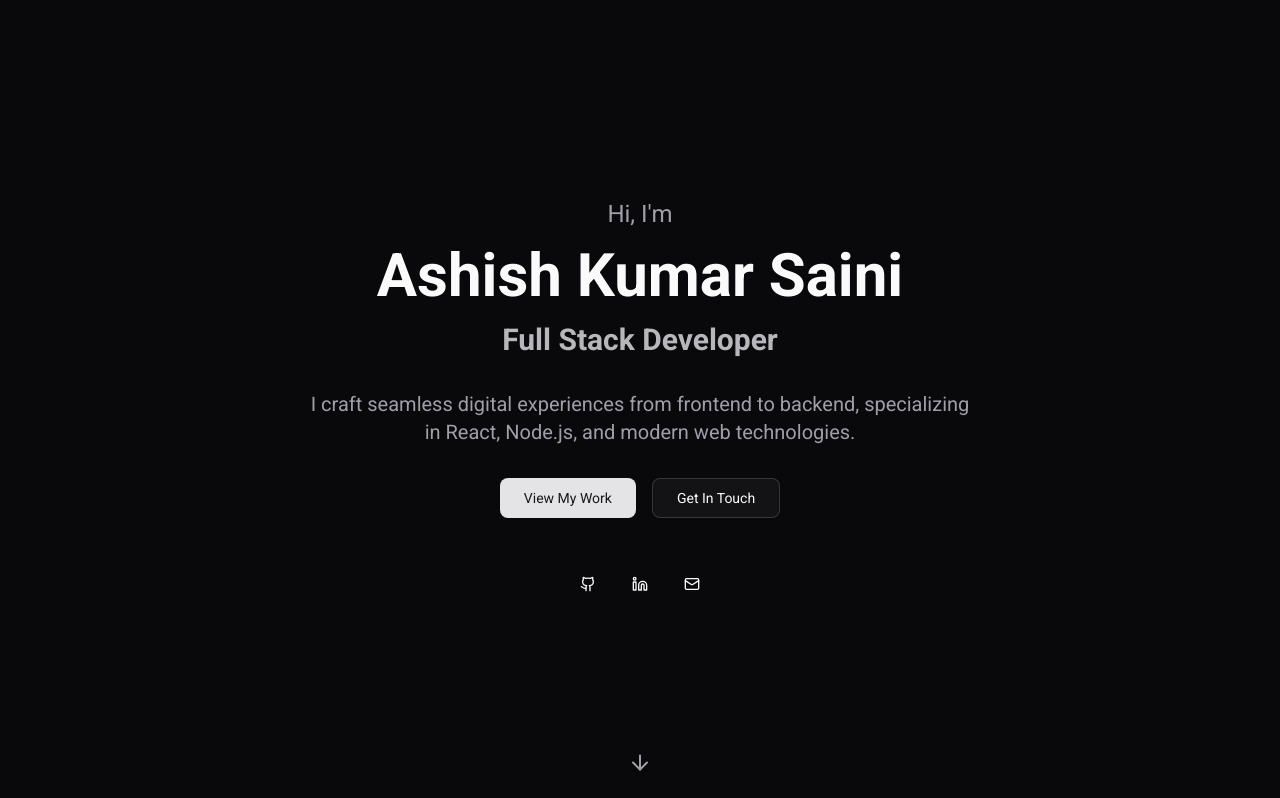
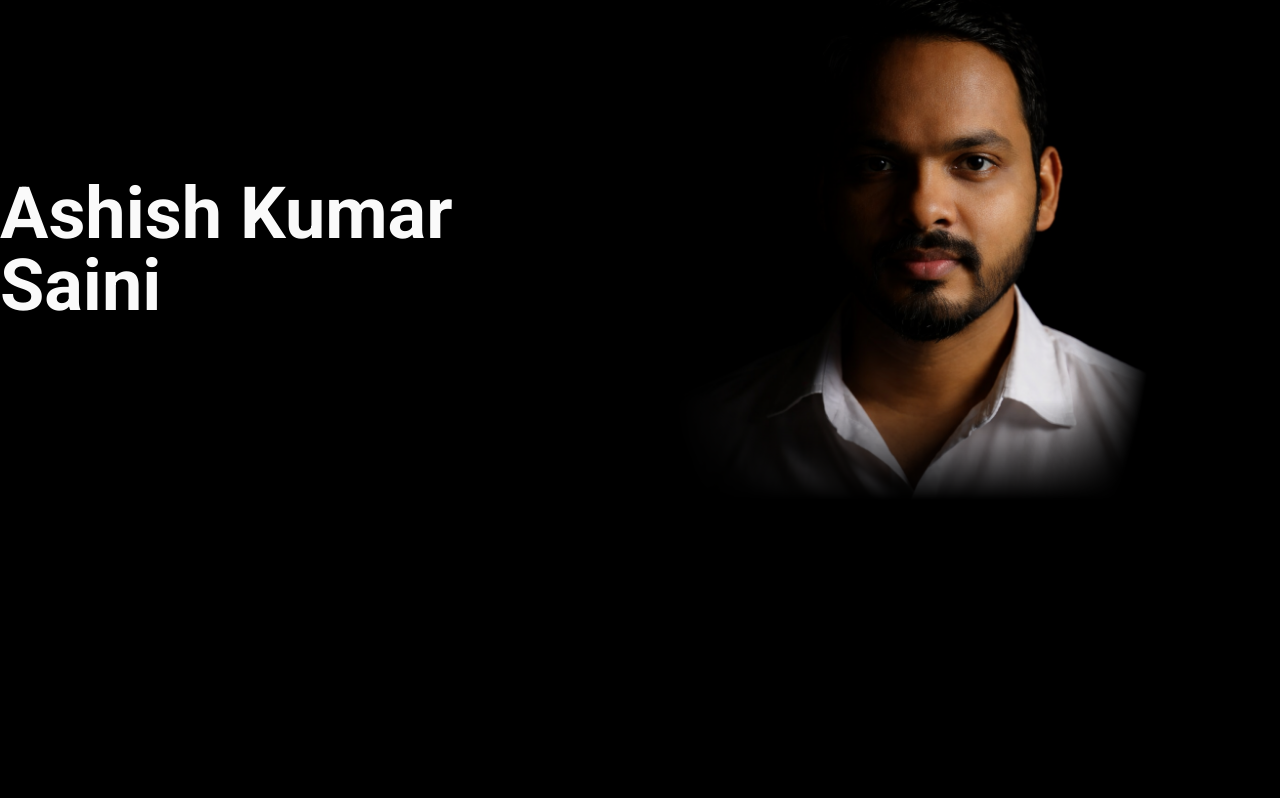
Before and after one commit to ashishkumarsaini/ashish-kumar-saini-portfolio, a Next.js app: page / in a window 1280 px wide. Shown: the top 798 px of the page. Built offline with nearby package versions, Linux system fonts and the light colour scheme.

Commit message:
updated hero section

```diff
--- a/app/globals.css
+++ b/app/globals.css
@@ -48,11 +48,11 @@
 :root {
   --radius: 0.625rem;
   --background: oklch(1 0 0);
-  --foreground: oklch(0.141 0.005 285.823);
+  --foreground: #09090b;
   --card: oklch(1 0 0);
-  --card-foreground: oklch(0.141 0.005 285.823);
+  --card-foreground: #09090b;
   --popover: oklch(1 0 0);
-  --popover-foreground: oklch(0.141 0.005 285.823);
+  --popover-foreground: #09090b;
   --primary: oklch(0.21 0.006 285.885);
   --primary-foreground: oklch(0.985 0 0);
   --secondary: oklch(0.967 0.001 286.375);
@@ -71,7 +71,7 @@
   --chart-4: oklch(0.828 0.189 84.429);
   --chart-5: oklch(0.769 0.188 70.08);
   --sidebar: oklch(0.985 0 0);
-  --sidebar-foreground: oklch(0.141 0.005 285.823);
+  --sidebar-foreground: #09090b;
   --sidebar-primary: oklch(0.21 0.006 285.885);
   --sidebar-primary-foreground: oklch(0.985 0 0);
   --sidebar-accent: oklch(0.967 0.001 286.375);
@@ -81,7 +81,7 @@
 }
 
 .dark {
-  --background: oklch(0.141 0.005 285.823);
+  --background: #09090b;
   --foreground: oklch(0.985 0 0);
   --card: oklch(0.21 0.006 285.885);
   --card-foreground: oklch(0.985 0 0);
@@ -118,7 +118,24 @@
   * {
     @apply border-border outline-ring/50;
   }
+
   body {
     @apply bg-background text-foreground;
   }
 }
+
+html {
+  background-color: var(--foreground);
+}
+
+body {
+  /*
+  * Created with https://www.css-gradient.com
+  * Gradient link: https://www.css-gradient.com/?c1=212121&c2=010101&gt=l&gd=dbl
+  */
+  height: 100vh;
+  /* background: linear-gradient(300deg, #181717, #010101); */
+  background-color: #000000;
+  background-repeat: no-repeat;
+  background-attachment: fixed;
+}
--- a/app/page.tsx
+++ b/app/page.tsx
@@ -3,11 +3,9 @@ import { AboutSection, ContactSection, ExperienceSection, HeroSection, SkillsSec
 export default function Home() {
   return (
     <div>
-      <HeroSection/>
-      <AboutSection/>
-      <ExperienceSection/>
-      <SkillsSection />
-      <ContactSection />
+      <HeroSection />
+      <HeroSection />
+      <HeroSection />
     </div>
   );
 }
--- a/components/sections/hero-section.tsx
+++ b/components/sections/hero-section.tsx
@@ -1,116 +1,27 @@
 "use client";
 
-import { motion } from "motion/react";
-import { Button, ButtonSizes, ButtonVariants } from "../ui/button";
-import { homeSectionData } from '../../mocks/home-section';
-import { getIcon } from "../icons";
-import { Icons } from "@/mocks/contants";
-
-const scrollToSection = (id: string) => {
-  const element = document.getElementById(id);
-  element?.scrollIntoView({ behavior: "smooth" });
-};
+import Image from "next/image";
+import { useEffect, useRef } from "react";
+import img from '../../public/hero-img.png'
 
 export const HeroSection = () => {
+  const ref = useRef<HTMLDivElement>(null);
+  useEffect(() => {
+
+  }, []);
+
   return (
-    <section className="min-h-screen flex items-center justify-center" id="hero">
-      <div className="text-center space-y-8">
-        <motion.div
-          initial={{ opacity: 0, y: 30 }}
-          animate={{ opacity: 1, y: 0 }}
-          transition={{ duration: 0.8 }}
-          className="space-y-4"
-        >
-          <motion.div
-            initial={{ opacity: 0 }}
-            animate={{ opacity: 1 }}
-            transition={{ delay: 0.2, duration: 0.6 }}
-            className="inline-block"
-          >
-            <span className="text-muted-foreground text-2xl">{`Hi, I'm`}</span>
-          </motion.div>
-          <motion.h1
-            initial={{ opacity: 0, scale: 0.9 }}
-            animate={{ opacity: 1, scale: 1 }}
-            transition={{ delay: 0.3, duration: 0.6 }}
-            className="text-5xl md:text-6xl font-bold"
-          >
-            {homeSectionData.name}
-          </motion.h1>
-          <motion.h2
-            initial={{ opacity: 0, scale: 0.9 }}
-            animate={{ opacity: 1, scale: 1 }}
-            transition={{ delay: 0.4, duration: 0.6 }}
-            className="text-2xl md:text-3xl font-bold text-primary/80"
-          >
-            {homeSectionData.title}
-          </motion.h2>
-        </motion.div>
-
-        <motion.p
-          initial={{ opacity: 0, y: 20 }}
-          animate={{ opacity: 1, y: 0 }}
-          transition={{ delay: 0.5, duration: 0.6 }}
-          className="text-xl text-muted-foreground max-w-2xl mx-auto"
-        >
-          {homeSectionData.description}
-        </motion.p>
-
-        <motion.div
-          initial={{ opacity: 0, y: 20 }}
-          animate={{ opacity: 1, y: 0 }}
-          transition={{ delay: 0.6, duration: 0.6 }}
-          className="flex gap-4 justify-center flex-wrap"
-        >
-          {homeSectionData.cta.map(({ title, sectionId, isMainCTA }) => (
-            <motion.div key={title} whileHover={{ scale: 1.05 }} whileTap={{ scale: 0.95 }}>
-              <Button
-                size={ButtonSizes.LARGE}
-                variant={isMainCTA ? ButtonVariants.DEFAULT : ButtonVariants.OUTLINE}
-                onClick={() => scrollToSection(sectionId)}
-              >
-                {title}
-              </Button>
-            </motion.div>
-          ))}
-        </motion.div>
-
-        <motion.div
-          initial={{ opacity: 0 }}
-          animate={{ opacity: 1 }}
-          transition={{ delay: 0.7, duration: 0.6 }}
-          className="flex gap-4 justify-center pt-4"
-        >
-          {homeSectionData.links.map(({ iconName, href }, index) => (
-            <motion.div
-              key={index}
-              whileHover={{ scale: 1.2, rotate: 5 }}
-              whileTap={{ scale: 0.9 }}
-              tabIndex={-1}
-            >
-              <Button variant={ButtonVariants.GHOST} size="icon">
-                <a href={href} target="_blank" rel="noopener noreferrer" tabIndex={-1}>
-                  {getIcon(iconName, { className: "h-5 w-5" })}
-                </a>
-              </Button>
-            </motion.div>
-          )
-          )}
-        </motion.div>
+    <section ref={ref} className="min-h-screen" id="hero">
+      <div className="grid grid-cols-12">
+        <div className="col-start-1 col-end-6 flex items-center justify-center">
+          <h1 className="text-7xl font-bold">Ashish Kumar Saini</h1>
+        </div>
+        <div className="col-start-6 col-end-13 flex items-center justify-center">
+          <div className="relative mask-b-from-80% mask-radial-[50%_90%] mask-radial-from-70%">
+            <Image src={img} alt="hero" height={500} width={500} />
+          </div>
+        </div>
       </div>
-      <motion.button
-        initial={{ opacity: 0 }}
-        animate={{ opacity: 1, y: [0, 10, 0] }}
-        transition={{
-          opacity: { delay: 0.8, duration: 0.6 },
-          y: { repeat: Infinity, duration: 1.5, ease: "easeInOut" }
-        }}
-        onClick={() => scrollToSection("about")}
-        className="absolute bottom-8 left-1/2 -translate-x-1/2"
-        tabIndex={-1}
-      >
-        {getIcon(Icons.arrowDown, { className: "h-6 w-6 text-muted-foreground" })}
-      </motion.button>
     </section>
   );
 }
```
Also changed, not shown: components/scroll-background/index.ts (added), components/scroll-background/scroll-background.tsx (added), public/hero-img.png (added).
